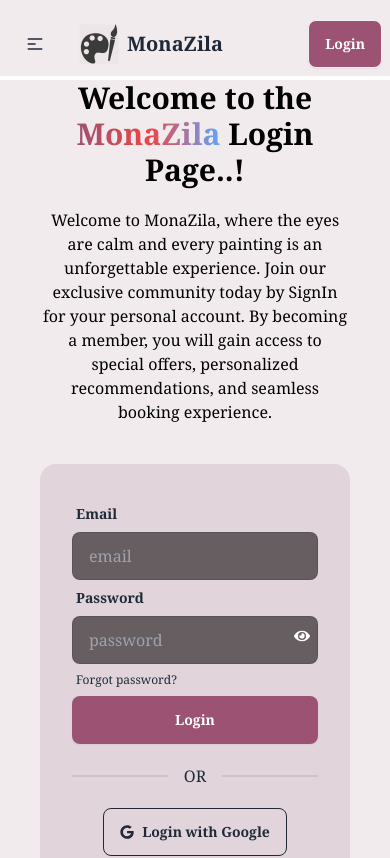
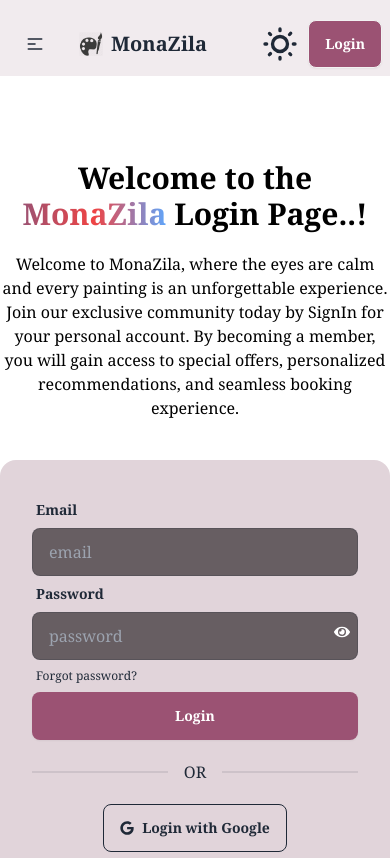
Before and after one commit to abunaim34/A10-MonaZial-client, a React (Vite) app: page /login in a window 390 px wide. Shown: the top 858 px of the page. Built offline with nearby package versions, Linux system fonts and the light colour scheme; no server answers.

Commit message:
theme toggle

```diff
--- a/src/Components/ErrorElement.jsx
+++ b/src/Components/ErrorElement.jsx
@@ -1,13 +1,8 @@
 import { Link } from "react-router-dom";
-import Footer from "./Footer";
-import Navber from "./Navber";
 
 const ErrorElement = () => {
     return (
         <div>
-            <div>
-                <Navber />
-            </div>
             <section className="flex items-center h-full p-16 dark:bg-gray-50 dark:text-gray-800">
                 <div className="container flex flex-col items-center justify-center px-5 mx-auto my-8">
                     <div className="max-w-md text-center">
@@ -20,9 +15,6 @@
                     </div>
                 </div>
             </section>
-            <div>
-                <Footer />
-            </div>
         </div>
     );
 };
--- a/src/Components/Login.jsx
+++ b/src/Components/Login.jsx
@@ -70,7 +70,7 @@
             })
     }
     return (
-        <div className="flex flex-col mt-12 lg:flex-row text-center items-center gap-10 justify-between lg:mx-16">
+        <div className="flex flex-col mt-20 lg:flex-row text-center items-center gap-10 justify-between lg:mx-16">
             {/* <Helmet>
                 <title>Residential House | Login page</title>
             </Helmet> */}
--- a/src/Components/Navber.jsx
+++ b/src/Components/Navber.jsx
@@ -1,10 +1,11 @@
 import { Link, NavLink } from "react-router-dom";
 import logo from "../assets/logo2.png"
-import { useContext } from "react";
+import { useContext, useEffect, useState } from "react";
 import { AuthContext } from "../Provider/AuthProvider";
 
 const Navber = () => {
     const { user, logOut, loading } = useContext(AuthContext)
+    const [theme, setTheme] = useState('light')
     // console.log(user);
 
 
@@ -18,6 +19,23 @@
             })
     }
 
+    const handleTheme = e => {
+        if (e.target.checked) {
+            setTheme('dark')
+        }
+        else {
+            setTheme('light')
+        }
+    }
+
+
+    useEffect(() => {
+        localStorage.setItem('theme', theme)
+        const localTheme = localStorage.getItem('theme')
+        document.querySelector('html').setAttribute('data-theme', localTheme)
+        // console.log(localTheme);
+    }, [theme])
+
     const navLinks = <>
         <NavLink to="/" className={({ isActive }) => isActive ? 'border p-2 border-[#9b5273] text-[#9b5273] font-black' : 'font-black p-2'}>Home</NavLink>
         <NavLink to="/allArt&craftItems" className={({ isActive }) => isActive ? 'border p-2 border-[#9b5273] text-[#9b5273] font-black' : 'font-black p-2'}>All Art & craft Items</NavLink>
@@ -27,7 +45,7 @@
         </>}
     </>
     return (
-        <div className="navbar pt-5 bg-[#F1EBEE]">
+        <div className="navbar pt-5 bg-[#F1EBEE] dark:bg-white">
             <div className="navbar-start">
                 <div className="dropdown">
                     <div tabIndex={0} role="button" className="btn btn-ghost lg:hidden">
@@ -37,7 +55,7 @@
                         {navLinks}
                     </ul>
                 </div>
-                <Link to="/" className="btn md:text-3xl flex items-center btn-ghost text-xl"><img className="w-10" src={logo} alt="Monazila" />MonaZila</Link>
+                <Link to="/" className="btn md:text-3xl flex items-center btn-ghost text-xl"><img className="md:w-10 w-6" src={logo} alt="Monazila" />MonaZila</Link>
             </div>
             <div className="navbar-center hidden lg:flex">
                 <ul className="menu menu-horizontal cursor-pointer px-1 gap-3">
@@ -45,6 +63,18 @@
                 </ul>
             </div>
             <div className="navbar-end">
+                <label className="swap swap-rotate pr-2">
+                {/* this hidden checkbox controls the state */}
+                <input onChange={handleTheme} type="checkbox" className="theme-controller" value="synthwave" />
+
+                {/* sun icon */}
+                <svg className="swap-off fill-current w-10 h-10" xmlns="http://www.w3.org/2000/svg" viewBox="0 0 24 24"><path d="M5.64,17l-.71.71a1,1,0,0,0,0,1.41,1,1,0,0,0,1.41,0l.71-.71A1,1,0,0,0,5.64,17ZM5,12a1,1,0,0,0-1-1H3a1,1,0,0,0,0,2H4A1,1,0,0,0,5,12Zm7-7a1,1,0,0,0,1-1V3a1,1,0,0,0-2,0V4A1,1,0,0,0,12,5ZM5.64,7.05a1,1,0,0,0,.7.29,1,1,0,0,0,.71-.29,1,1,0,0,0,0-1.41l-.71-.71A1,1,0,0,0,4.93,6.34Zm12,.29a1,1,0,0,0,.7-.29l.71-.71a1,1,0,1,0-1.41-1.41L17,5.64a1,1,0,0,0,0,1.41A1,1,0,0,0,17.66,7.34ZM21,11H20a1,1,0,0,0,0,2h1a1,1,0,0,0,0-2Zm-9,8a1,1,0,0,0-1,1v1a1,1,0,0,0,2,0V20A1,1,0,0,0,12,19ZM18.36,17A1,1,0,0,0,17,18.36l.71.71a1,1,0,0,0,1.41,0,1,1,0,0,0,0-1.41ZM12,6.5A5.5,5.5,0,1,0,17.5,12,5.51,5.51,0,0,0,12,6.5Zm0,9A3.5,3.5,0,1,1,15.5,12,3.5,3.5,0,0,1,12,15.5Z" /></svg>
+
+                {/* moon icon */}
+                <svg className="swap-on fill-current w-10 h-10" xmlns="http://www.w3.org/2000/svg" viewBox="0 0 24 24"><path d="M21.64,13a1,1,0,0,0-1.05-.14,8.05,8.05,0,0,1-3.37.73A8.15,8.15,0,0,1,9.08,5.49a8.59,8.59,0,0,1,.25-2A1,1,0,0,0,8,2.36,10.14,10.14,0,1,0,22,14.05,1,1,0,0,0,21.64,13Zm-9.5,6.69A8.14,8.14,0,0,1,7.08,5.22v.27A10.15,10.15,0,0,0,17.22,15.63a9.79,9.79,0,0,0,2.1-.22A8.11,8.11,0,0,1,12.14,19.73Z" /></svg>
+
+                </label>
+
                 {loading ? <span className="loading loading-infinity loading-sm"></span> : user ?
                     <div className="dropdown dropdown-end">
                         <div tabIndex={0} role="button" className="btn btn-ghost btn-circle avatar">
--- a/src/Layouts/Root.jsx
+++ b/src/Layouts/Root.jsx
@@ -5,11 +5,11 @@
 
 const Root = () => {
     return (
-        <div className="font-serif bg-[#F1EBEE]">
+        <div className="font-serif dark:bg-[#F1EBEE]">
             <div className="w-full fixed top-0 z-10">
                 <Navber></Navber>
             </div>
-            <div className="px-10 min-h-[calc(100vh-432px)] mt-20">
+            <div className="lg:px-10 min-h-[calc(100vh-432px)] pt-20">
                 <Outlet></Outlet>
             </div  >
             <Footer></Footer>
--- a/tailwind.config.js
+++ b/tailwind.config.js
@@ -8,4 +8,40 @@
     extend: {},
   },
   plugins: [require("daisyui")],
+  daisyui: {
+    themes: [
+      'light',
+      'dark',
+      'cupcake',
+      'bumblebee',
+      'emerald',
+      'corporate',
+      'synthwave',
+      'retro',
+      'cyberpunk',
+      'valentine',
+      'halloween',
+      'garden',
+      'forest',
+      'aqua',
+      'lofi',
+      'pastel',
+      'fantasy',
+      'wireframe',
+      'black',
+      'luxury',
+      'dracula',
+      'cmyk',
+      'autumn',
+      'business',
+      'acid',
+      'lemonade',
+      'night',
+      'coffee',
+      'winter',
+      'dim',
+      'nord',
+      'sunset',
+    ],
+  },
 }
```
Lines whose indentation alone changed are shown as unchanged.
